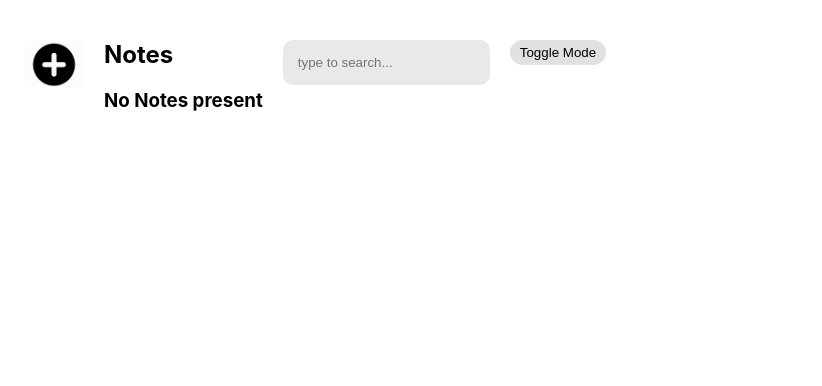
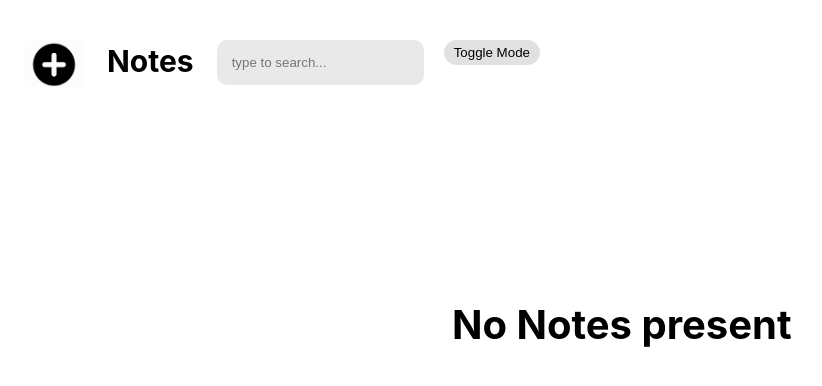
Before and after one commit to khusamayasir/Notes-App-II, a React (Create React App) app: page / in a window 1280 px wide. Shown: the top 386 px of the page, without its empty margins (16-838 px from the left). Built offline with nearby package versions, Linux system fonts and the light colour scheme.

Commit message:
Update NotesEditor.css

```diff
--- a/src/components/NotesEditor/NotesEditor.css
+++ b/src/components/NotesEditor/NotesEditor.css
@@ -4,9 +4,16 @@
 
 .note-editor h2 {
     margin-bottom: 20px;
+    top: 3%;
+    font-size: 30px;
+    padding: 3px;
 }
 
 .dark-mode h2 {
+    background-color: white;
+}
+
+.dark-mode h3 {
     background-color: white;
 }
 
@@ -17,3 +24,12 @@
     gap: 20px;
     overflow: scroll;
 }
+
+.NoNotes {
+    position: absolute;
+    top: 35%;
+    left: 35%;
+    font-size: 40px;
+    padding: 20px;
+    background-color: white;
+}
--- a/src/components/NotesEditor/NotesEditor.js
+++ b/src/components/NotesEditor/NotesEditor.js
@@ -29,7 +29,7 @@ export default function NotesEditor(props) {
             />
           ))
         ) : (
-          <h3>No Notes present</h3>
+          <h3 className="NoNotes">No Notes present</h3>
         )}
       </div>
     </div>
```
